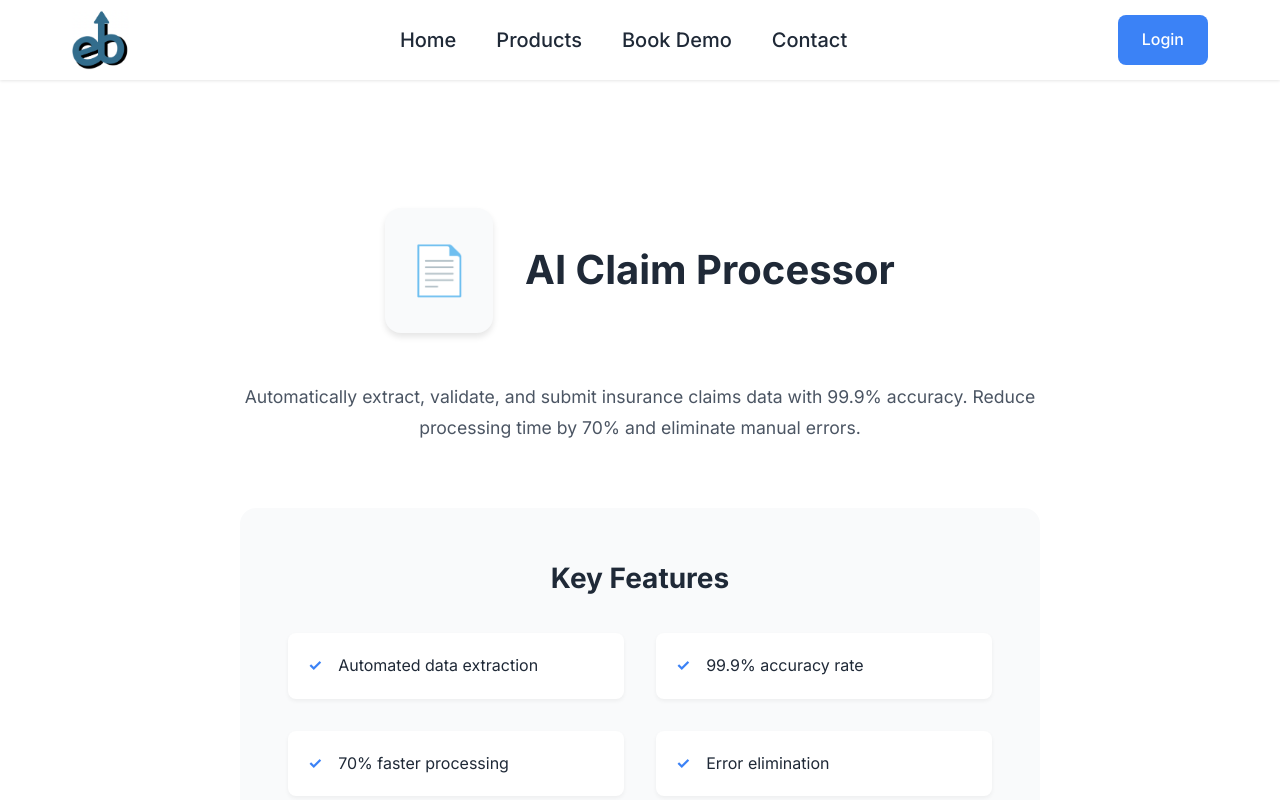
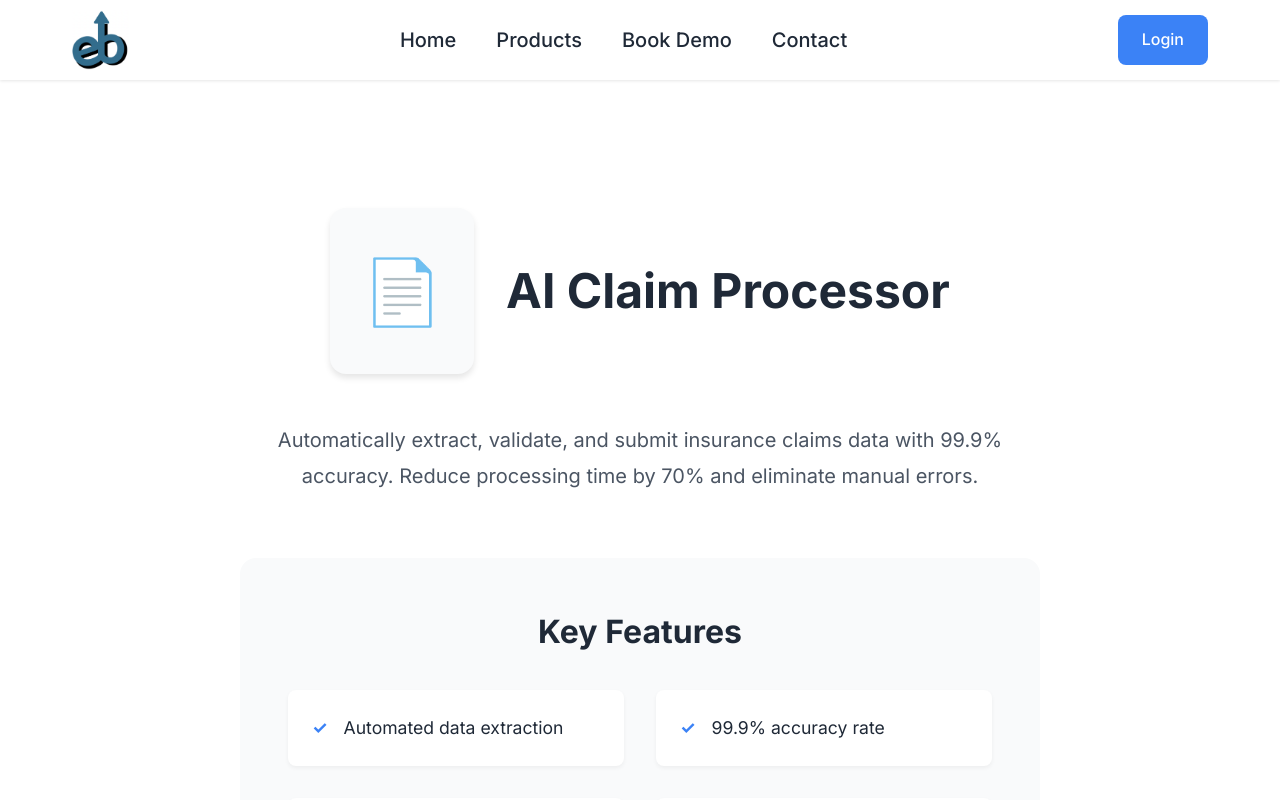
Before and after one commit to Jannatt22/Scheduly-AI, a React (Create React App) app: page /product/ai-claim-processor in a window 1280 px wide. Shown: the top 800 px of the page. Built offline with nearby package versions, Linux system fonts and the light colour scheme.

Commit message:
Decrease font sizes in main product cards

```diff
--- a/src/App.css
+++ b/src/App.css
@@ -211,12 +211,12 @@ body {
 }
 
 .product-icon {
-  font-size: 2rem;
-  min-width: 2rem;
+  font-size: 1.75rem;
+  min-width: 1.75rem;
 }
 
 .product-card h3 {
-  font-size: 1.25rem;
+  font-size: 1.1rem;
   margin: 0;
   color: var(--text-main);
   line-height: 1.4;
@@ -226,6 +226,7 @@ body {
   color: #4B5563;
   line-height: 1.6;
   margin-bottom: 1.5rem;
+  font-size: 0.9rem;
 }
 
 .product-cta {
@@ -649,21 +650,21 @@ body {
 }
 
 .product-detail-icon {
-  font-size: 3rem;
+  font-size: 4rem;
   background: var(--bg-light);
-  padding: 1.5rem;
+  padding: 2rem;
   border-radius: 1rem;
   box-shadow: 0 4px 6px rgba(0, 0, 0, 0.1);
 }
 
 .product-detail h1 {
-  font-size: 2.5rem;
+  font-size: 3rem;
   color: var(--text-main);
   margin: 0;
 }
 
 .product-detail-description {
-  font-size: 1.1rem;
+  font-size: 1.25rem;
   color: #4B5563;
   max-width: 800px;
   text-align: center;
@@ -681,7 +682,7 @@ body {
 }
 
 .product-detail-features h2 {
-  font-size: 1.75rem;
+  font-size: 2rem;
   color: var(--text-main);
   margin-bottom: 2rem;
   text-align: center;
@@ -697,10 +698,10 @@ body {
 
 .product-detail-features li {
   background: var(--white);
-  padding: 1.25rem;
+  padding: 1.5rem;
   border-radius: 0.5rem;
   box-shadow: 0 2px 4px rgba(0, 0, 0, 0.05);
-  font-size: 1rem;
+  font-size: 1.1rem;
   color: var(--text-main);
   display: flex;
   align-items: center;
```
